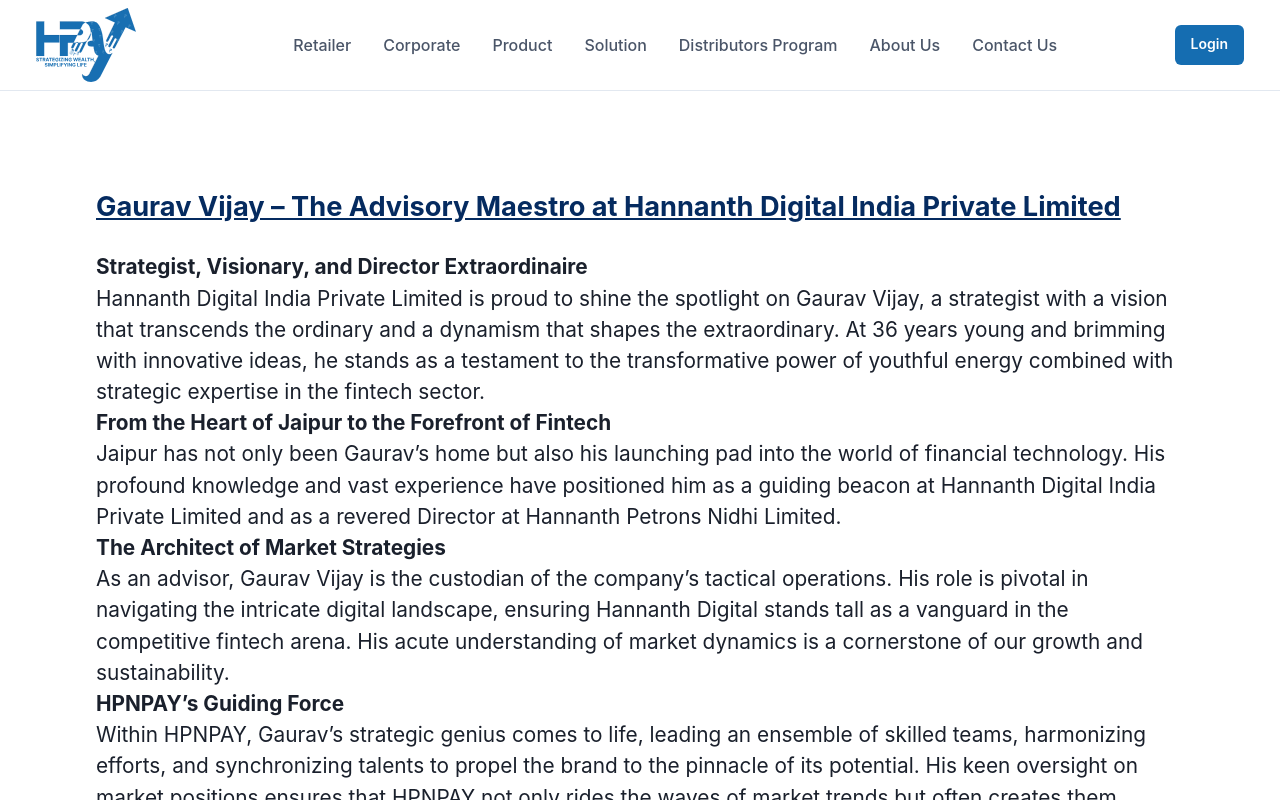
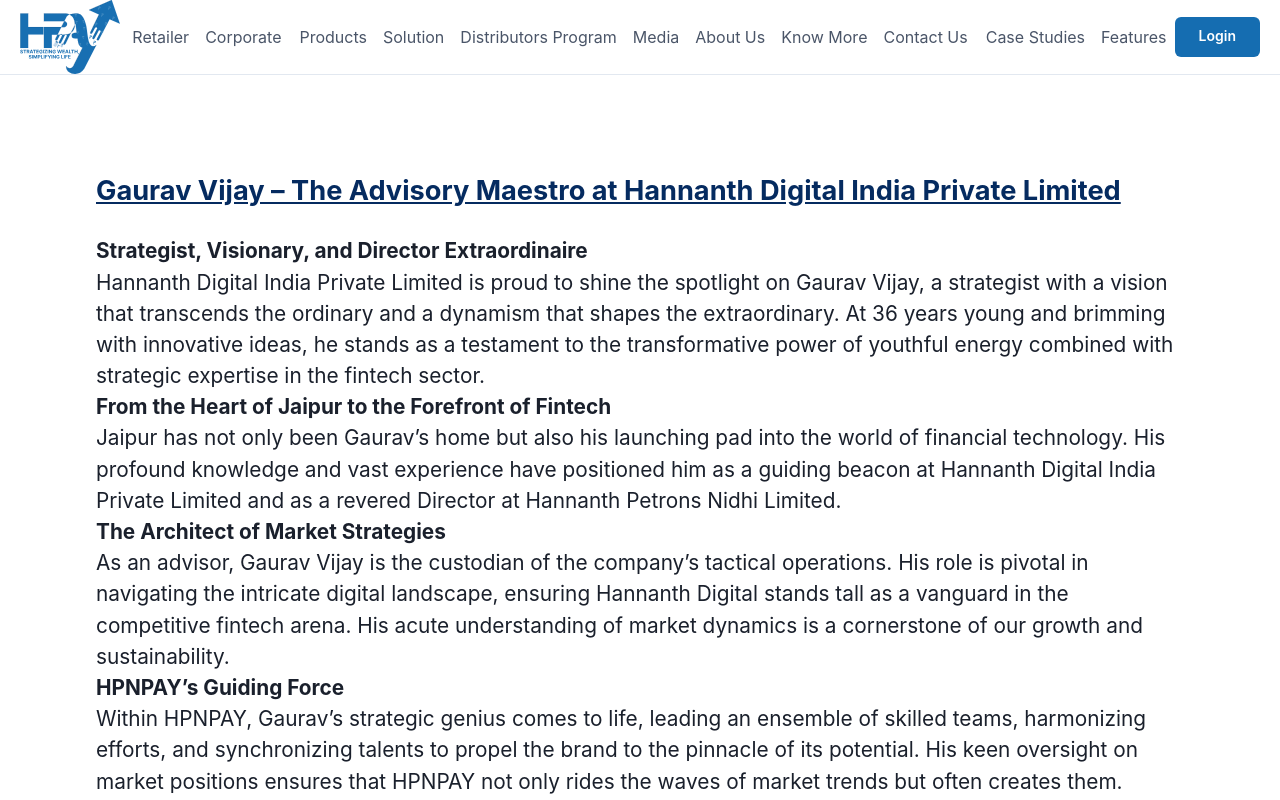
Before and after one commit to Akshaybaiswaree/HPNPAY_WEB, a React (Create React App) app: page /advicor_two in a window 1280 px wide. Shown: the top 800 px of the page. Built offline with nearby package versions, Linux system fonts and the light colour scheme.

Commit message:
added new navbar code

```diff
--- a/src/components/Navbar.jsx
+++ b/src/components/Navbar.jsx
@@ -1,420 +1,129 @@
-import React, { useState } from 'react';
+
+
+import React from 'react';
+
 import {
   Box,
   Flex,
   Text,
-  IconButton,
+  Spacer,
+  Link,
+  Collapse,
+  useColorModeValue,
   Button,
-  Stack,
-  Collapse,
-  Icon,
-  Popover,
-  PopoverTrigger,
-  PopoverContent,
-  useColorModeValue,
-  useBreakpointValue,
-  useDisclosure,
   Image,
-  PopoverArrow,
-  PopoverHeader,
+
 } from '@chakra-ui/react';
-import {
-  HamburgerIcon,
-  CloseIcon,
-  ChevronDownIcon,
-  ChevronRightIcon,
-} from '@chakra-ui/icons';
-
-import { Link } from 'react-router-dom';
 import LOGO from '../../src/images/footer/LOGO.svg';
 
-export default function Navbar(props) {
-  const { isOpen, onToggle } = useDisclosure();
+const Navbar = () => {
 
   return (
-    <Box>
+    <Box w="100vw">
       <Flex
         bg={useColorModeValue('white', 'gray.800')}
         color={useColorModeValue('gray.600', 'white')}
-        minH={'60px'}
-        py={{ base: 2 }}
-        px={{ base: 4 }}
+
         borderBottom={1}
         borderStyle={'solid'}
         borderColor={useColorModeValue('gray.200', 'gray.900')}
         align={'center'}
+      >
+        <Link to='/'>
+          <Text fontSize='2xl' fontWeight='bold'>
+            <Image ml={'20px'} src={LOGO} width={'100px'} />
+          </Text>
+        </Link>
 
-      >
-        <Flex
-          flex={{ base: 1, md: 'auto' }}
-          ml={{ base: -2 }}
-          display={{ base: 'flex', md: 'none' }}
-        >
-          <IconButton
-            onClick={onToggle}
-            icon={isOpen ? <CloseIcon w={3} h={3} /> : <HamburgerIcon w={5} h={5} />}
-            variant={'ghost'}
-            aria-label={'Toggle Navigation'}
-          />
-        </Flex>
-        <Link to='/'>
-          <Image ml={'20px'} src={LOGO} width={'100px'} />
-        </Link>
-        <Flex flex={{ base: 1 }} alignItems={'center'} justify={{ base: 'center', md: 'center' }}>
-          <Text
-            textAlign={useBreakpointValue({ base: 'center', md: 'left' })}
-            fontFamily={'heading'}
+        <Flex display={{ base: 'none', md: 'flex' }} alignItems='center' w='100vw' ml={'1rem'}>
 
-            color={useColorModeValue('gray.800', 'white')}
-          >
+          <NavLink to='/'>Retailer</NavLink>
+          <NavLink to='/corporate'>Corporate</NavLink>
 
-          </Text>
-          <Flex display={{ base: 'none', md: 'flex' }} ml={10}>
-            <DesktopNav />
-          </Flex>
-        </Flex>
-        <Stack
-          flex={{ base: 1, md: 0 }}
-          justify={'flex-end'}
-          direction={'row'}
-          spacing={6}
-        >
-          <Popover isLazy>
-            <PopoverTrigger>
+
+          <Spacer />
+          <NavLink to='/products'>Products</NavLink>
+          <NavLink to='/solution'>Solution</NavLink>
+          <NavLink to='/distributors'>Distributors Program</NavLink>
+          <NavLink to='/'>Media</NavLink>
+          <NavLink to='/aboutus'>About Us</NavLink>
+          <HoverNavLink title='Know More' style={{ display: 'flex', flexDirection: 'column' }}>
+            <NavLink to='/service1'>Blog</NavLink>
+            <NavLink to='/service2'>HPN Club</NavLink>
+            <NavLink to='/service2'>Jobs</NavLink>
+            <NavLink to='/service2'>Event</NavLink>
+            <NavLink to='/service2'>FAQ's</NavLink>
+          </HoverNavLink>
+          <NavLink to='/contactus'>Contact Us</NavLink>
+          <Spacer /> {/* Add Spacer */}
+          <NavLink to='/about'>Case Studies</NavLink>
+          <NavLink to='/contact'>Features</NavLink>
           <Button
             as={'a'}
             display={{ base: 'none', md: 'inline-flex' }}
             fontSize={'sm'}
             fontWeight={600}
             color={'white'}
-                // background={'#82e368'}
-                // bg={'rgb(43, 46, 74)'}
             href={'#'}
             mr={'20px'}
-                _hover={{bg:'blue.600'}}
+            _hover={{ bg: 'blue.600' }}
             background={'#156DB1'}
           >
+            <NavLink to='/login'>
               Login
+            </NavLink>
           </Button>
-            </PopoverTrigger>
-            <PopoverContent height='40px' width='100px'>
-              <Link onClick={props.login} to='/login'>
-                <PopoverHeader fontWeight='semibold'>Retailer</PopoverHeader>
+        </Flex>
+      </Flex>
+    </Box>
+  );
+
+};
+
+const NavLink = ({ to, children }) => (
+  <Link
+    // as={ReactRouterLink}
+    to={to}
+    px={2}
+    py={1}
+    rounded={'md'}
+    _hover={{
+      textDecoration: 'none',
+      bg: useColorModeValue('gray.200', 'gray.700'),
+    }}
+  >
+    {children}
   </Link>
-              <PopoverArrow />
-            </PopoverContent>
-          </Popover>
+);
 
+const HoverNavLink = ({ title, children }) => {
+  const [isOpen, setIsOpen] = React.useState(false);
 
-        </Stack>
-      </Flex>
+  return (
+    <Box
+      onMouseEnter={() => setIsOpen(true)}
+      onMouseLeave={() => setIsOpen(false)}
+      position='relative'
+    >
+      <Link px={2} py={1} rounded={'md'}>
+        {title}
+      </Link>
       <Collapse in={isOpen} animateOpacity>
-        <MobileNav />
+        <Box
+          bg={useColorModeValue('white', 'gray.800')}
+          p={4}
+          border={1}
+          borderColor={useColorModeValue('gray.200', 'gray.700')}
+          position='absolute'
+          zIndex='1'
+          left='0'
+          mt='2'
+        >
+          {children}
+        </Box>
       </Collapse>
     </Box>
   );
-}
+};
 
-const DesktopNav = () => {
-  const linkColor = useColorModeValue('gray.600', 'gray.200');
-  const linkHoverColor = useColorModeValue('gray.800', 'white');
-  const popoverContentBgColor = useColorModeValue('white', 'gray.800');
-
-  return (
-    <Stack direction={'row'} spacing={4}>
-      {NAV_ITEMS.map((navItem) => (
-        <Box key={navItem.label}>
-          <></>
-          <Popover trigger={'hover'} placement={'bottom-start'}>
-            <PopoverTrigger>
-              <Box
-                as="a"
-                p={2}
-                href={navItem.href ?? '#'}
-                fontSize={'16px'}
-                fontWeight={500}
-                // color={linkColor}
-                _hover={{
-                  textDecoration: 'none',
-                  color: linkHoverColor,
-                }}
-              >
-                {navItem.label}
-              </Box>
-            </PopoverTrigger>
-            {navItem.children && (
-              <PopoverContent
-                border={0}
-                boxShadow={'xl'}
-                bg={popoverContentBgColor}
-                p={4}
-                rounded={'xl'}
-                minW={'sm'}
-              >
-                <Stack>
-                  {navItem.children.map((child) => (
-                    <DesktopSubNav key={child.label} {...child} />
-                  ))}
-                </Stack>
-              </PopoverContent>
-            )}
-          </Popover>
-        </Box>
-      ))}
-    </Stack>
-  );
-}
-
-const DesktopSubNav = ({ label, href, subLabel }) => {
-  return (
-    <Box
-      as="a"
-      href={href}
-      role={'group'}
-      display={'block'}
-      p={2}
-      rounded={'md'}
-      _hover={{ bg: useColorModeValue('pink.50', 'gray.900') }}
-    >
-      <Stack direction={'row'} align={'center'}>
-        <Box>
-          <Text
-            transition={'all .3s ease'}
-            _groupHover={{ color: 'pink.400' }}
-            fontWeight={500
-            }
-
-          >
-            {label}
-          </Text>
-          <Text fontSize={'sm'}>{subLabel}</Text>
-        </Box>
-        <Flex
-          transition={'all .3s ease'}
-          transform={'translateX(-10px)'}
-          opacity={0}
-          _groupHover={{ opacity: '100%', transform: 'translateX(0)' }}
-          justify={'flex-end'}
-          align={'center'}
-          flex={1}
-        >
-          <Icon color={'pink.400'} w={5} h={5} as={ChevronRightIcon} />
-        </Flex>
-      </Stack>
-    </Box>
-  );
-}
-
-const MobileNav = () => {
-  return (
-    <Stack bg={useColorModeValue('white', 'gray.800')} p={4} display={{ md: 'none' }}>
-      {NAV_ITEMS.map((navItem) => (
-        <MobileNavItem key={navItem.label} {...navItem} />
-      ))}
-    </Stack>
-  );
-}
-
-const MobileNavItem = ({ label, children, href }) => {
-  const { isOpen, onToggle } = useDisclosure();
-
-  return (
-    <Stack spacing={4} onClick={children && onToggle}>
-      <Box
-        py={2}
-        as="a"
-        href={href ?? '#'}
-        justifyContent="space-between"
-        alignItems="center"
-        _hover={{
-          textDecoration: 'none',
-        }}
-      >
-        <Text fontWeight={600} color={useColorModeValue('gray.600', 'gray.200')}>
-          {label}
-        </Text>
-        {children && (
-          <Icon
-            as={ChevronDownIcon}
-            transition={'all .25s ease-in-out'}
-            transform={isOpen ? 'rotate(180deg)' : ''}
-            w={6}
-            h={6}
-          />
-        )}
-      </Box>
-      <Collapse in={isOpen} animateOpacity style={{ marginTop: '0!important' }}>
-        <Stack
-          mt={2}
-          pl={4}
-          borderLeft={1}
-          borderStyle={'solid'}
-          borderColor={useColorModeValue('gray.200', 'gray.700')}
-          align={'start'}
-        >
-          {children &&
-            children.map((child) => (
-              <Box as="a" key={child.label} py={2} href={child.href}>
-                {child.label}
-              </Box>
-            ))}
-        </Stack>
-      </Collapse>
-    </Stack>
-  );
-}
-
-const NAV_ITEMS = [
-  {
-
-    label: <Link to='/'>Retailer</Link>,
-    // children: [
-    //   {
-    //     label: 'Explore Design Work',
-    //     subLabel: 'Trending Design to inspire you',
-    //     href: '#',
-    //   },
-    //   {
-    //     label: 'New & Noteworthy',
-    //     subLabel: 'Up-and-coming Designers',
-    //     href: '#',
-    //   },
-    // ],
-    href: '#',
-  },
-  {
-    label: <Link to='/corporate'> Corporate </Link>,
-    // children: [
-    //   {
-    //     label: 'Job Board',
-    //     subLabel: 'Find your dream design job',
-    //     href: '#',
-    //   },
-    //   {
-    //     label: 'Freelance Projects',
-    //     subLabel: 'An exclusive list for contract work',
-    //     href: '#',
-    //   },
-    // ],
-    href: '#',
-  },
-
-  {
-    label: <Link to='/products'>Product</Link>,
-    // children: [
-    //   {
-    //     label: 'Job Board',
-    //     subLabel: 'Find your dream design job',
-    //     href: '#',
-    //   },
-    //   {
-    //     label: 'Freelance Projects',
-    //     subLabel: 'An exclusive list for contract work',
-    //     href: '#',
-    //   },
-    // ],
-    href: '#',
-  },
-  {
-    label: <Link to='/solution'>Solution</Link>,
-    // children: [
-    //   {
-    //     label: 'Job Board',
-    //     subLabel: 'Find your dream design job',
-    //     href: '#',
-    //   },
-    //   {
-    //     label: 'Freelance Projects',
-    //     subLabel: 'An exclusive list for contract work',
-    //     href: '#',
-    //   },
-    // ],
-    href: '#',
-  },
-  {
-    label: <Link to='/distributors'>Distributors Program</Link>,
-    // children: [
-    //   {
-    //     label: 'Job Board',
-    //     subLabel: 'Find your dream design job',
-    //     href: '#',
-    //   },
-    //   {
-    //     label: 'Freelance Projects',
-    //     subLabel: 'An exclusive list for contract work',
-    //     href: '#',
-    //   },
-    // ],
-    href: '#',
-  },
-  // {
-  //   label: <Link to='/media'>Media</Link>,
-  //   children: [
-  //     {
-  //       label: 'Blogs',
-  //       subLabel: 'Find your dream design job',
-  //       href: '#',
-  //     },
-  //     {
-  //       label: 'Career',
-  //       subLabel: 'An exclusive list for contract work',
-  //       href: '#',
-  //     },
-  //     {
-  //       label: 'Events',
-  //       subLabel: 'An exclusive list for contract work',
-  //       href: '#',
-  //     },
-  //   ],
-  //   href: '#',
-  // },
-  {
-    label: <Link to='/aboutus'>About Us</Link>,
-    // children: [
-    //   {
-    //     label: 'Job Board',
-    //     subLabel: 'Find your dream design job',
-    //     href: '#',
-    //   },
-    //   {
-    //     label: 'Freelance Projects',
-    //     subLabel: 'An exclusive list for contract work',
-    //     href: '#',
-    //   },
-    // ],
-    href: '#',
-  },
-  // {
-  //   label: <Link to='/Know More'>Know More</Link>,
-  //   // children: [
-  //   //   {
-  //   //     label: 'Job Board',
-  //   //     subLabel: 'Find your dream design job',
-  //   //     href: '#',
-  //   //   },
-  //   //   {
-  //   //     label: 'Freelance Projects',
-  //   //     subLabel: 'An exclusive list for contract work',
-  //   //     href: '#',
-  //   //   },
-  //   // ],
-  //   href: '#',
-  // },
-  {
-    label: <Link to='/contactus'>Contact Us</Link>,
-    // children: [
-    //   {
-    //     label: 'Job Board',
-    //     subLabel: 'Find your dream design job',
-    //     href: '#',
-    //   },
-    //   {
-    //     label: 'Freelance Projects',
-    //     subLabel: 'An exclusive list for contract work',
-    //     href: '#',
-    //   },
-    // ],
-    href: '#',
-  },
-
-];
+export default Navbar;
```
Lines whose indentation alone changed are shown as unchanged.
